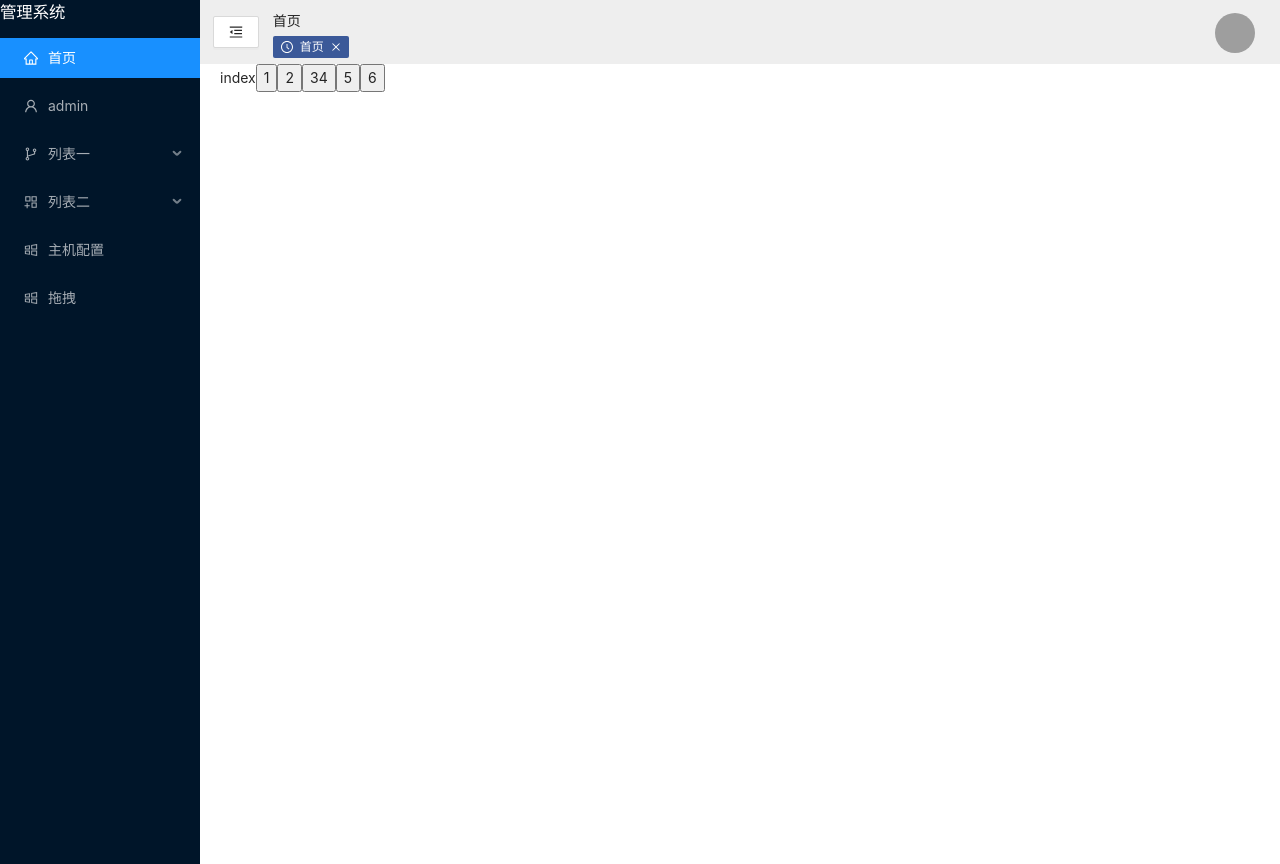
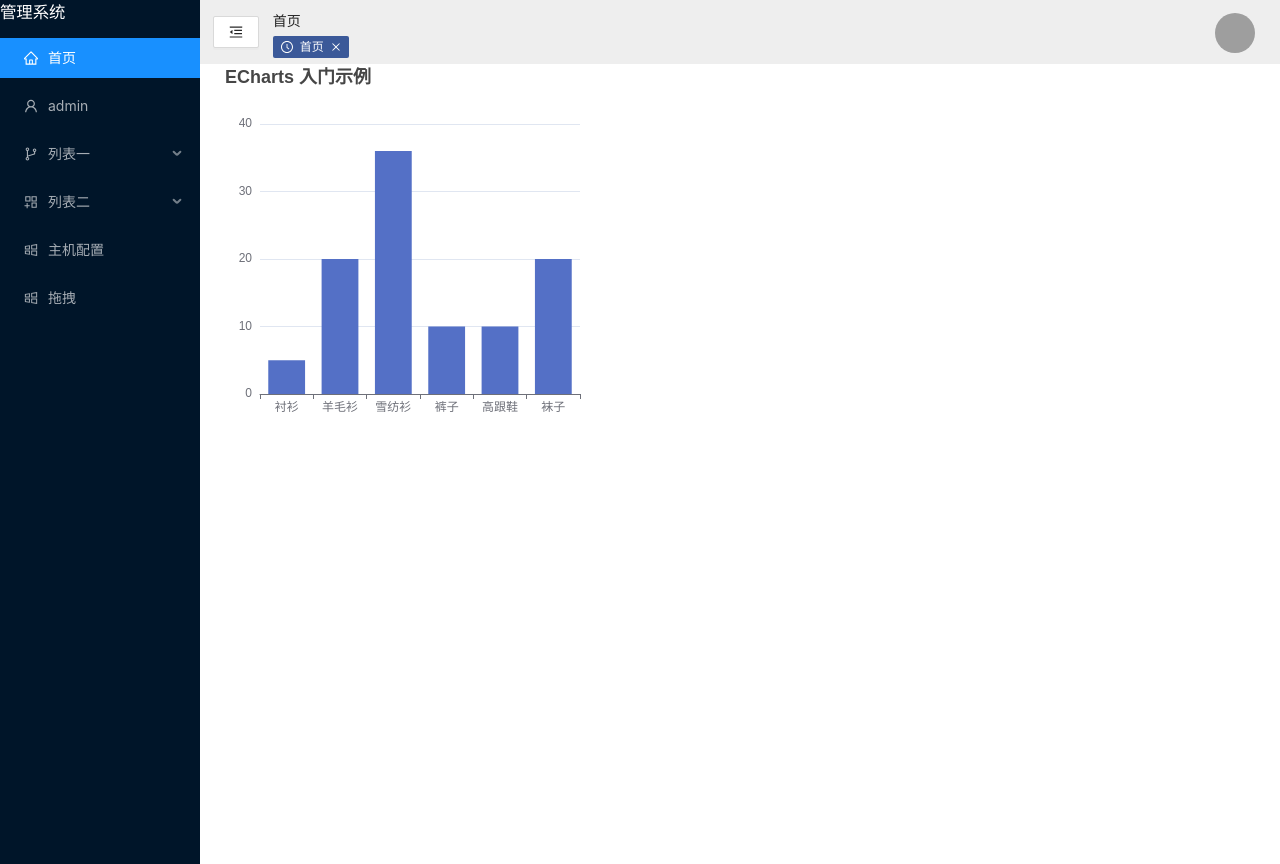
Before and after one commit to lwl-650/reactadmin, a React (Vite) app: page / in a window 1280 px wide. Built offline with nearby package versions, Linux system fonts and the light colour scheme; grey boxes are pictures that could not be loaded.

Commit message:
fix: 植入echarts

```diff
--- a/package.json
+++ b/package.json
@@ -12,6 +12,7 @@
     "antd": "^4.19.5",
     "axios": "^0.26.1",
     "copy-to-clipboard": "^3.3.1",
+    "echarts": "^5.3.2",
     "lodash": "^4.17.21",
     "qs": "^6.10.3",
     "react": "^17.0.2",
--- a/src/view/drag/drag.tsx
+++ b/src/view/drag/drag.tsx
@@ -9,7 +9,7 @@ import ChatInput from "@/components/webChat/chatInput/chatInput";
 interface DragProps { }
 
 const drag: React.FC<DragProps> = (): React.ReactElement => {
-  let socket = new Socket("ws://localhost:8088/web?id=zs", "");
+  let socket = new Socket("ws://localhost:8087/web?id=zs", "");
 
   React.useEffect(() => {
     socket.onmessage(processingData.bind(this));
--- a/src/view/index/index.scss
+++ b/src/view/index/index.scss
@@ -1,12 +1,17 @@
-
-.all{
+.all {
     // display: flex;
     width: 100%;
     height: 100vh;
     // border: 1px solid red;
     padding: 0 20px;
-    .btn{
+
+    .btn {
         margin: 20px 0;
         display: flex;
     }
 }
+
+#main {
+    width: 400px;
+    height: 400px;
+}
--- a/src/view/index/index.tsx
+++ b/src/view/index/index.tsx
@@ -11,6 +11,7 @@ import { findId, findAll, delById, addUser } from "../../http/api";
 import {
   Input
 } from "antd";
+import * as echarts from 'echarts';
 
 interface IndexProps {
   // onClick ?:event: MouseEvent<HTMLDivElement>||undefined,
@@ -25,19 +26,35 @@ const Index: FC<IndexProps> = ({ onClick, children }): ReactElement => {
   const [list, setList] = useState([1, 2, 34, 5, 6])
 
   useEffect(() => {
+    var myChart = echarts.init(document.getElementById('main') as HTMLElement);
+    // 绘制图表
+    myChart.setOption({
+      title: { text: 'ECharts 入门示例' },
+      tooltip: {},
+      xAxis: {
+        data: ["衬衫", "羊毛衫", "雪纺衫", "裤子", "高跟鞋", "袜子"]
+      },
+      yAxis: {},
+      series: [{
+        name: '销量',
+        type: 'bar',
+        data: [5, 20, 36, 10, 10, 20]
+      }]
+    });
+
   }, []);
 
-  function fn(e:any):void{
-     console.log(e)
+  function fn(e: any): void {
+    console.log(e)
     console.log(e.target.getAttribute('data-id'))
   }
 
+
+
   return (
     <div className="all" onClick={fn}>
-      index
-      {
-        list.map(item => <button key={item} data-id={item}>{item}</button>)
-      }
+      <div id="main"></div>
+
     </div>
   )
 };
```
Also changed, not shown: 1 other file (tests, documents, lock files or other folders).
